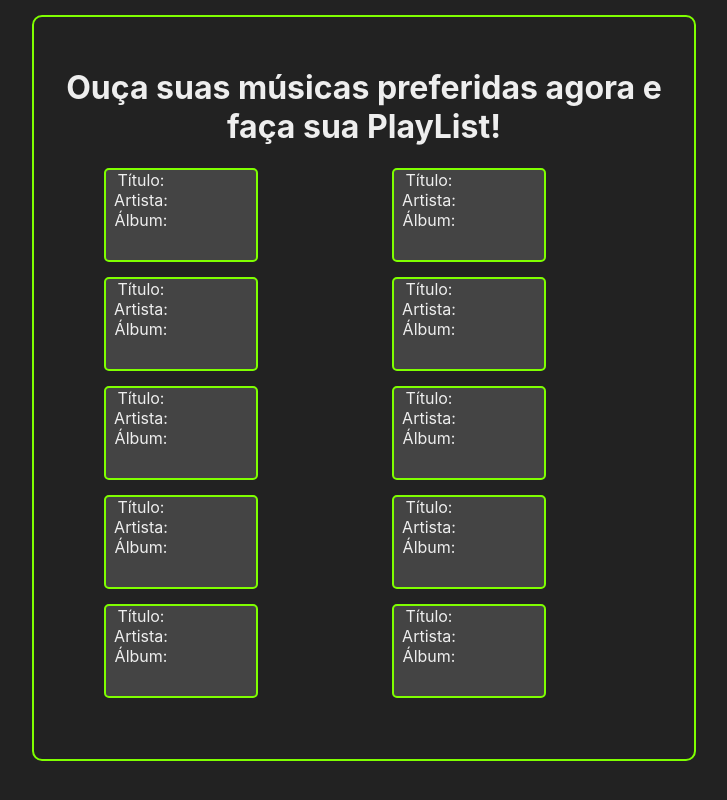
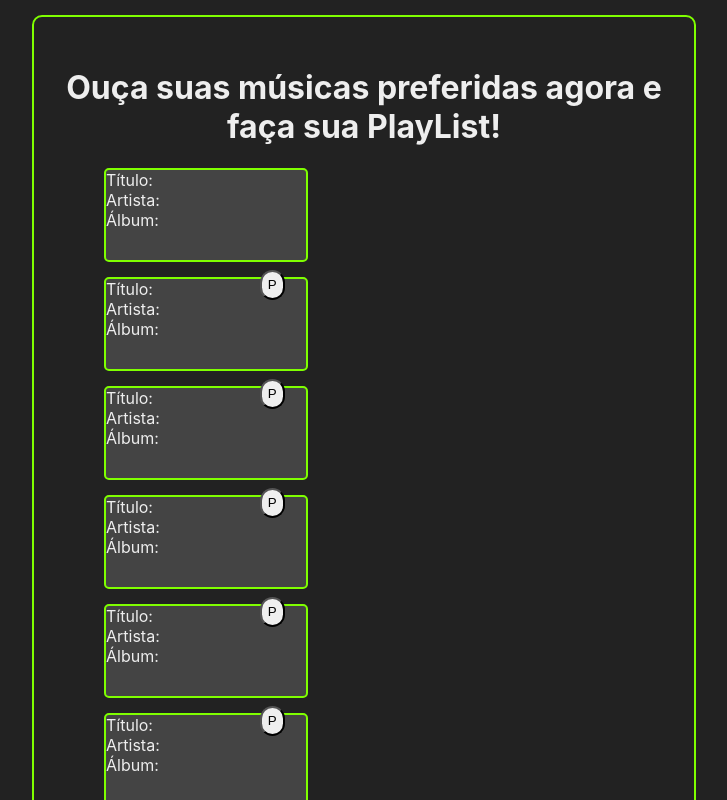
Before and after one commit to Cichinato-Ivan/Webapp-de-listagem, a React (Create React App) app: page / in a window 1280 px wide. Shown: the top 800 px of the page, without its empty margins (276-1003 px from the left). Built offline with nearby package versions, Linux system fonts and the light colour scheme; the HTML template or start-up script is replaced by a standard one.

Commit message:
edição das listas

```diff
--- a/package.json
+++ b/package.json
@@ -8,6 +8,7 @@
     "@testing-library/user-event": "^12.8.3",
     "react": "^17.0.2",
     "react-dom": "^17.0.2",
+    "react-icons": "^4.2.0",
     "react-scripts": "4.0.3",
     "styled-components": "^5.3.0",
     "web-vitals": "^1.1.2"
--- a/public/index.html
+++ b/public/index.html
@@ -9,8 +9,6 @@
       name="description"
       content="Web site created using create-react-app"
     />
-    <link rel="apple-touch-icon" href="%PUBLIC_URL%/logo192.png" />
-
     <link rel="manifest" href="%PUBLIC_URL%/manifest.json" />
 
     <title>Web Music</title>
--- a/src/App.js
+++ b/src/App.js
@@ -1,16 +1,18 @@
 import React from 'react';
+
 import Header from './components/Header';
 import ListMusic from './components/ListMusic';
 
 import './App.css';
 
-export default function App(){
+const App = () => {
+
     return(
-        <div>
-            <div className="container">
-                <Header />
-                <ListMusic />
-            </div>
+        <div className="container">
+            <Header/>
+            <ListMusic/>
         </div>
     );
 }
+
+export default App;
--- /dev/null
+++ b/src/components/Button.css
@@ -0,0 +1,7 @@
+li .button{
+    width: 30px;
+    height: 30px;
+    margin: 50%;
+    border-radius: 15px;
+    align-content: flex-end;
+}
--- a/src/components/Button.jsx
+++ b/src/components/Button.jsx
@@ -1,7 +1,11 @@
 import React from 'react';
 
-const Button = () => {
+import './Button.css';
+
+const Button = ({children, onClick}) => {
     return(
-        <button>s2</button>
+        <button onClick={onClick} className="button">P</button>
     );
 }
+
+export default Button;
--- a/src/components/ListMusic.css
+++ b/src/components/ListMusic.css
@@ -5,12 +5,11 @@
 
 .listMusic-items{
     background-color: #444;
-    width: 70px;
+    width: 200px;
     height: 90px;
     margin-bottom: 15px;
-    padding-right: 80px;
     display: flex;
-    text-align: center;
+    text-align: left;
     border: 2px solid chartreuse;
     border-radius: 5px;
     color: #eee;
--- a/src/components/ListMusic.jsx
+++ b/src/components/ListMusic.jsx
@@ -1,45 +1,35 @@
 import React from 'react';
+import Button from './Button';
+
 import './ListMusic.css';
 
-const ListMusic = () => {
-    const attributes = [   `Título:
-                            Artista:
-                            Álbum:`,
-                            `Título:
-                            Artista:
-                            Álbum:`,
-                            `Título:
-                            Artista:
-                            Álbum:`,
-                            `Título:
-                            Artista:
-                            Álbum:`,
-                            `Título:
-                            Artista:
-                            Álbum:`,
-                            `Título:
-                            Artista:
-                            Álbum:`,
-                            `Título:
-                            Artista:
-                            Álbum:`,
-                            `Título:
-                            Artista:
-                            Álbum:`,
-                            `Título:
-                            Artista:
-                            Álbum:`,
-                            `Título:
-                            Artista:
-                            Álbum:`,
-                        ];
-    const listMusic = attributes.map((list) => <li key={list.toString} className="listMusic-items">{list}</li>);
+const ListMusic = (props) => {
+    console.log(props);
+    const listMusic = [`Título: Artista: Álbum:`,
+                       `Título: Artista: Álbum:`,
+                       `Título: Artista: Álbum:`,
+                       `Título: Artista: Álbum:`,
+                       `Título: Artista: Álbum:`,
+                       `Título: Artista: Álbum:`,
+                       `Título: Artista: Álbum:`,
+                       `Título: Artista: Álbum:`,
+                       `Título: Artista: Álbum:`,
+                       `Título: Artista: Álbum:`,
+                      ];
+    const list = listMusic.map((list) =>
+        <li key={list.toString()} className="listMusic-items">
+            {list}
+            <Button />
+        </li>
+    );
 
     return(
-        <ul className="listMusic-container">
-            {listMusic}
-        </ul>
+        <div className="ListMusic-container">
+            <ul>
+                {list}
+            </ul>
+        </div>
     );
-}
+};
 
 export default ListMusic;
```
Also changed, not shown: 1 other file (tests, documents, lock files or other folders).
